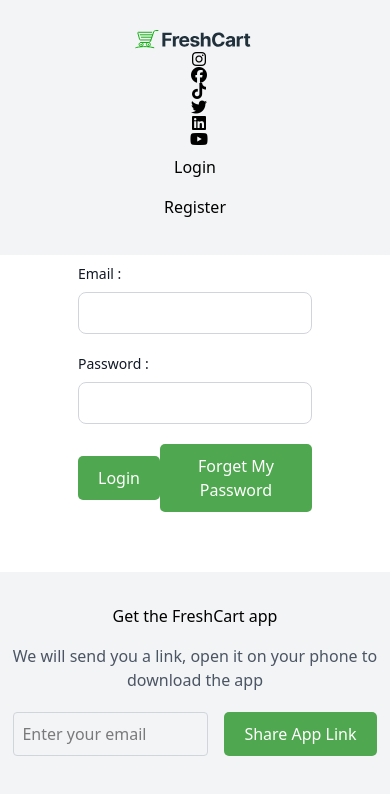
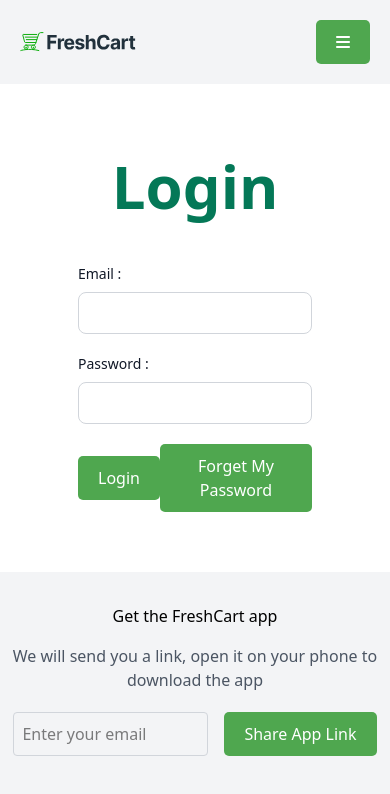
Before and after one commit to AbdullahHishamK/Fresh-cart, a React (Vite) app: page / in a window 390 px wide. Shown: the top 794 px of the page. Built offline with nearby package versions, Linux system fonts and the light colour scheme.

Commit message:
Update Navbar.jsx

```diff
--- a/src/components/Navbar/Navbar.jsx
+++ b/src/components/Navbar/Navbar.jsx
@@ -1,17 +1,30 @@
 import { NavLink } from 'react-router-dom';
 import logo from '../../assets/images/freshcart-logo.svg';
 import { useAuth } from '../auth/AuthContext';
+import { useState } from 'react';
 
 const Navbar = () => {
   const { isAuthenticated, logout } = useAuth();
+  const [isOpen, setIsOpen] = useState(false);
+
+  const toggleMenu = () => {
+    setIsOpen(!isOpen);
+  };
 
   return (
-    <nav className='p-5 bg-gray-100 text-center fixed top-0 w-full z-50'>
-      <div className="container mx-auto p-2 flex flex-wrap flex-col items-center md:flex-row justify-between">
-        <div className="flex flex-wrap flex-col items-center md:flex-row justify-between">
-          <div className='flex flex-wrap flex-col items-center md:flex-row justify-between'>
-            <img src={logo} alt="" className='w-[120px] text-center m-auto'/>
-            <ul className='flex flex-wrap flex-col items-center md:flex-row justify-between'>
+    <nav className='p-5 bg-gray-100 fixed top-0 w-full z-50'>
+      <div className="container mx-auto flex flex-wrap items-center justify-between">
+        <div className="flex items-center justify-between w-full md:w-auto">
+          <img src={logo} alt="FreshCart Logo" className='w-[120px]' />
+          <button
+            className="text-gray-700 md:hidden"
+            onClick={toggleMenu}
+          >
+            <i className="fas fa-bars"></i>
+          </button>
+        </div>
+        <div className={`w-full md:flex md:items-center md:w-auto ${isOpen ? 'block' : 'hidden'}`}>
+          <ul className='flex flex-col md:flex-row md:items-center'>
             {isAuthenticated && (
               <>
                 <li className='mx-2 my-2 md:my-0'>
@@ -35,17 +48,14 @@
               </>
             )}
           </ul>
-          </div>
-        </div>
-
-        <div className='flex flex-wrap flex-col items-center md:flex-row justify-between'>
+          <div className='flex flex-col md:flex-row md:items-center'>
             <i className="fa-brands fa-instagram ml-2"></i>
             <i className="fa-brands fa-facebook ml-2"></i>
             <i className="fa-brands fa-tiktok ml-2"></i>
             <i className="fa-brands fa-twitter ml-2"></i>
             <i className="fa-brands fa-linkedin ml-2"></i>
             <i className="fa-brands fa-youtube ml-2"></i>
-          <ul className='flex flex-wrap flex-col items-center md:flex-row justify-between'>
+            <ul className='flex flex-col md:flex-row md:items-center'>
               {isAuthenticated ? (
                 <li className='mx-2 my-2 md:my-0'>
                   <button onClick={logout} className='p-2'>Logout</button>
@@ -63,6 +73,7 @@
             </ul>
           </div>
         </div>
+      </div>
     </nav>
   );
 }
```
Lines whose indentation alone changed are shown as unchanged.
